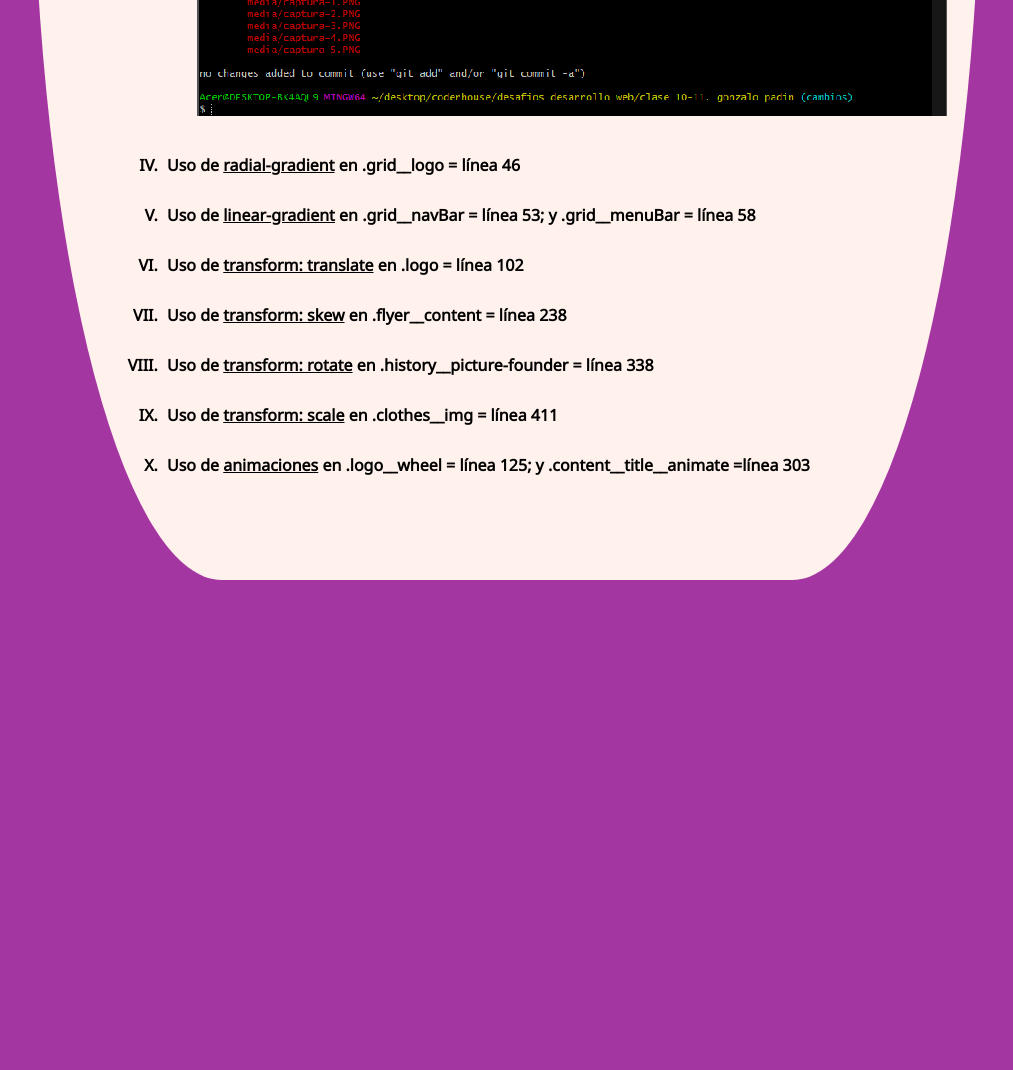
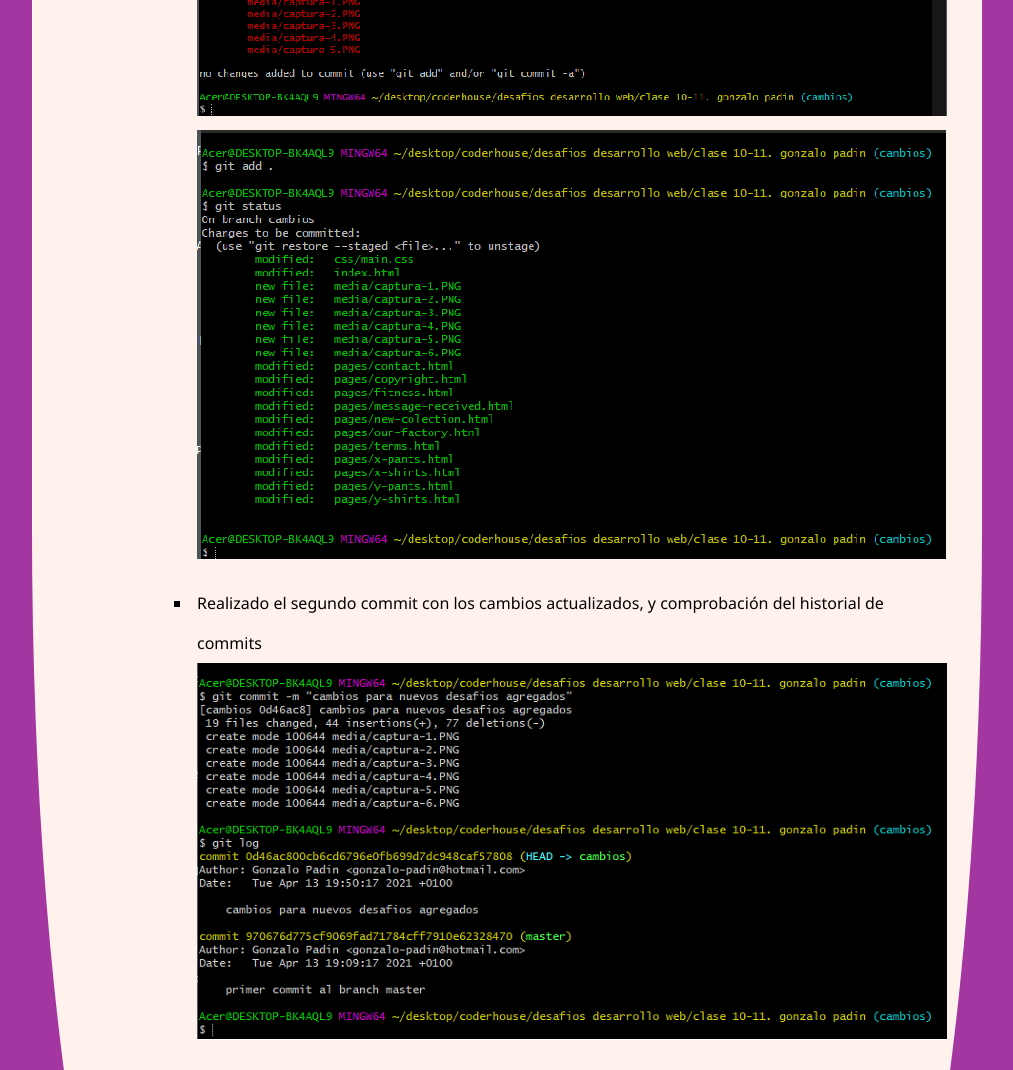
Before and after one commit to Gonzalo-Padin/DesarrolloWeb--Desafio10-11, a plain HTML site: page pages/copyright.html in a window 1280 px wide. Shown: the part 4300-5370 px from the top of the page, without its empty margins (168-1181 px from the left). Before the commit the page ends 4905 px from the top, so only its background shows below. Drawn offline with Linux system fonts and the light colour scheme.

Commit message:
seguimos

```diff
--- a/pages/copyright.html
+++ b/pages/copyright.html
@@ -81,7 +81,8 @@
 									<li class="list__sublist">Comprobación de status, y añadido de todos los archivos <img src="../media/captura-2.PNG" alt="captura repertorio git"> <img src="../media/captura-3.PNG" alt="captura repertorio git"> </li>
 									<li class="list__sublist">Realización del primer commit <img src="../media/captura-4.PNG" alt="captura repertorio git"> </li>
 									<li class="list__sublist">Comprobación del historial de commits, creación de dos nuevos branch, uno para eliminar y otro para trabajar. Eliminación de un branch, y cambio de posición al branch restante <img src="../media/captura-5.PNG" alt="captura repertorio git"> </li>
-									<li class="list__sublist">Una vez realizados todos los cambios para la entrega de los nuevos desafíos, comprobación de status en el branch "cambios" <img src="../media/captura-6.PNG" alt="captura repertorio git"> </li>
+									<li class="list__sublist">Una vez realizados todos los cambios para la entrega de los nuevos desafíos, comprobación de status en el branch "cambios", y añadido de los cambios realizados <img src="../media/captura-6.PNG" alt="captura repertorio git"> <img src="../media/captura-7.PNG" alt="captura repertorio git"> </li>
+									<li class="list__sublist">Realizado el segundo commit con los cambios actualizados, y comprobación del historial de commits <img src="../media/captura-8.PNG" alt="captura repertorio git"> </li>
 								</ul></li>
 							<li class="list">Uso de <span class="underline">radial-gradient</span> en .grid__logo = línea 46</li>
 							<li class="list">Uso de <span class="underline">linear-gradient</span> en .grid__navBar = línea 53; y .grid__menuBar = línea 58</li>
```
Also changed, not shown: media/captura-7.PNG (added), media/captura-8.PNG (added).
